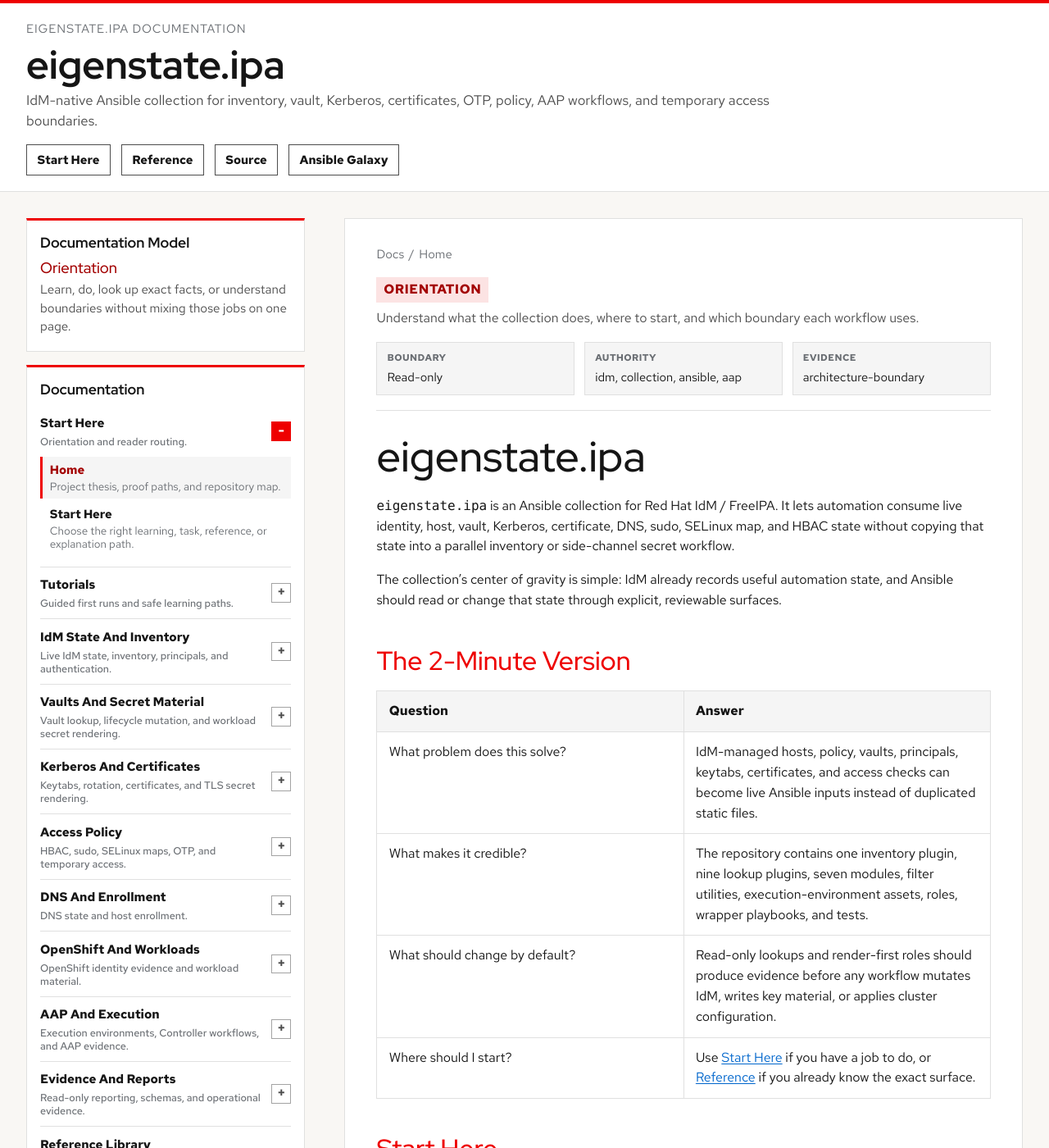
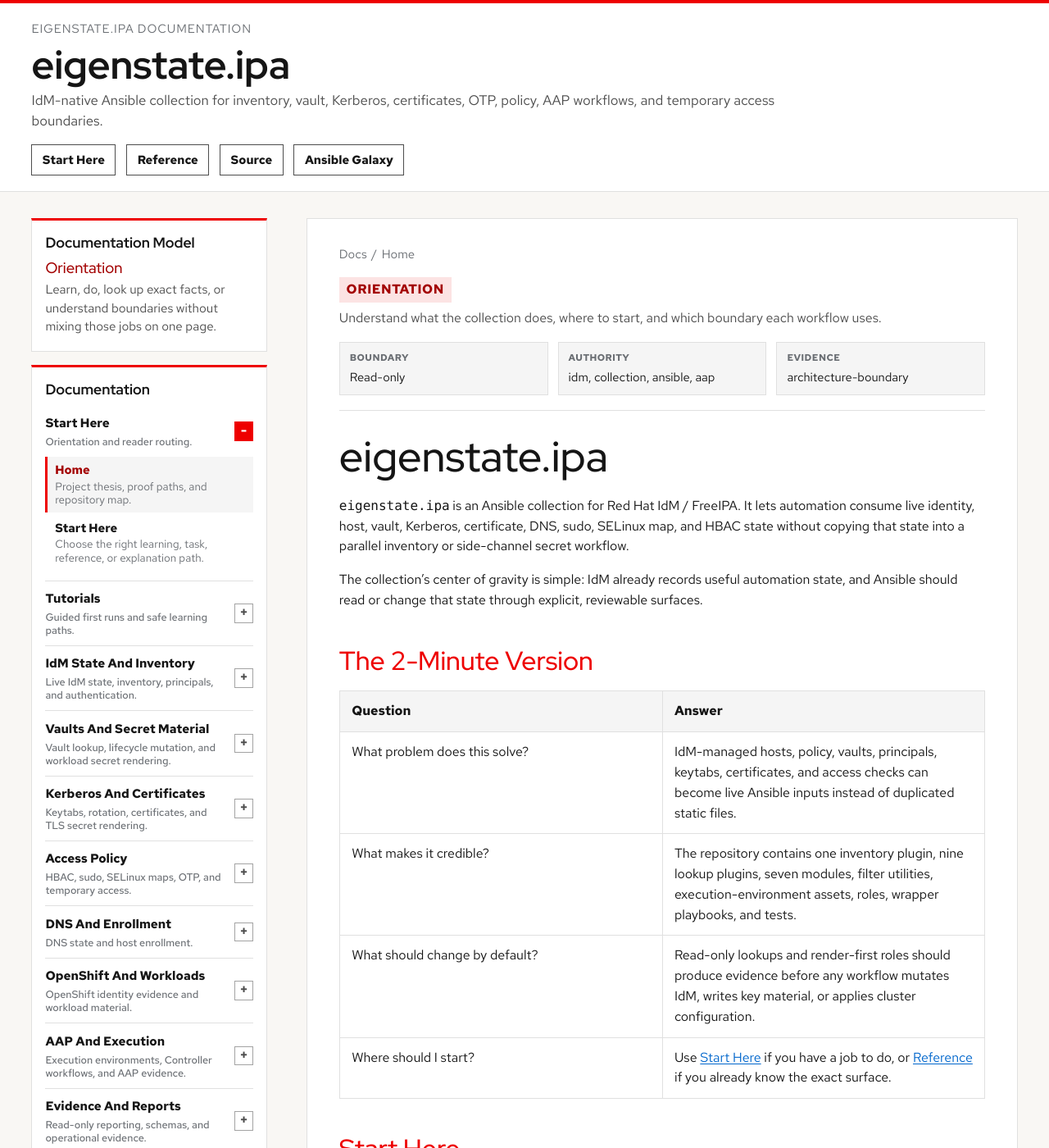
Before and after one commit to gprocunier/eigenstate-ipa, a Jekyll site: the page built from docs/index.md, in a window 1280 px wide and 1400 px high. Shown: the whole window at 82% size. Built offline with Jekyll 4.4.1, drawn with Linux system fonts in a browser that asks for light colours; some web fonts are replaced.

Commit message:
Make docs layout scale on desktop

```diff
--- a/docs/assets/site.css
+++ b/docs/assets/site.css
@@ -12,9 +12,8 @@
   --rh-gray-80: #4d4d4d;
   --rh-gray-90: #151515;
   --rh-link: #0066cc;
-  --rh-max-width: 1480px;
-  --rh-body-width: 860px;
-  --rh-sidebar-width: 340px;
+  --rh-page-gutter: clamp(1rem, 3vw, 4rem);
+  --rh-sidebar-width: clamp(18rem, 20vw, 23rem);
 }
 
 @font-face {
@@ -62,10 +61,11 @@
 .site-header__inner,
 .site-footer,
 .page-shell {
-  max-width: var(--rh-max-width);
-  margin: 0 auto;
-  padding-left: 2rem;
-  padding-right: 2rem;
+  width: 100%;
+  max-width: none;
+  margin: 0;
+  padding-left: var(--rh-page-gutter);
+  padding-right: var(--rh-page-gutter);
 }
 
 .site-header__inner {
@@ -159,7 +159,7 @@
 
 .page-shell {
   display: grid;
-  grid-template-columns: minmax(220px, var(--rh-sidebar-width)) minmax(0, var(--rh-body-width));
+  grid-template-columns: minmax(240px, var(--rh-sidebar-width)) minmax(0, 1fr);
   gap: 3rem;
   padding-top: 2rem;
   padding-bottom: 4rem;
@@ -167,7 +167,7 @@
 }
 
 .page-shell--wide {
-  grid-template-columns: minmax(220px, var(--rh-sidebar-width)) minmax(0, 980px);
+  grid-template-columns: minmax(240px, var(--rh-sidebar-width)) minmax(0, 1fr);
 }
 
 .content-column,
@@ -622,6 +622,12 @@
   padding: 0.08rem 0.28rem;
 }
 
+.markdown-body :not(pre) > code {
+  overflow-wrap: anywhere;
+  white-space: normal;
+  word-break: break-word;
+}
+
 .markdown-body pre {
   padding: 1rem;
   overflow: auto;
@@ -754,7 +760,7 @@
 
 .markdown-body .codebox pre.shiki {
   margin: 0;
-  overflow: visible;
+  overflow: auto;
 }
 
 .markdown-body .codebox pre.shiki code,
```
